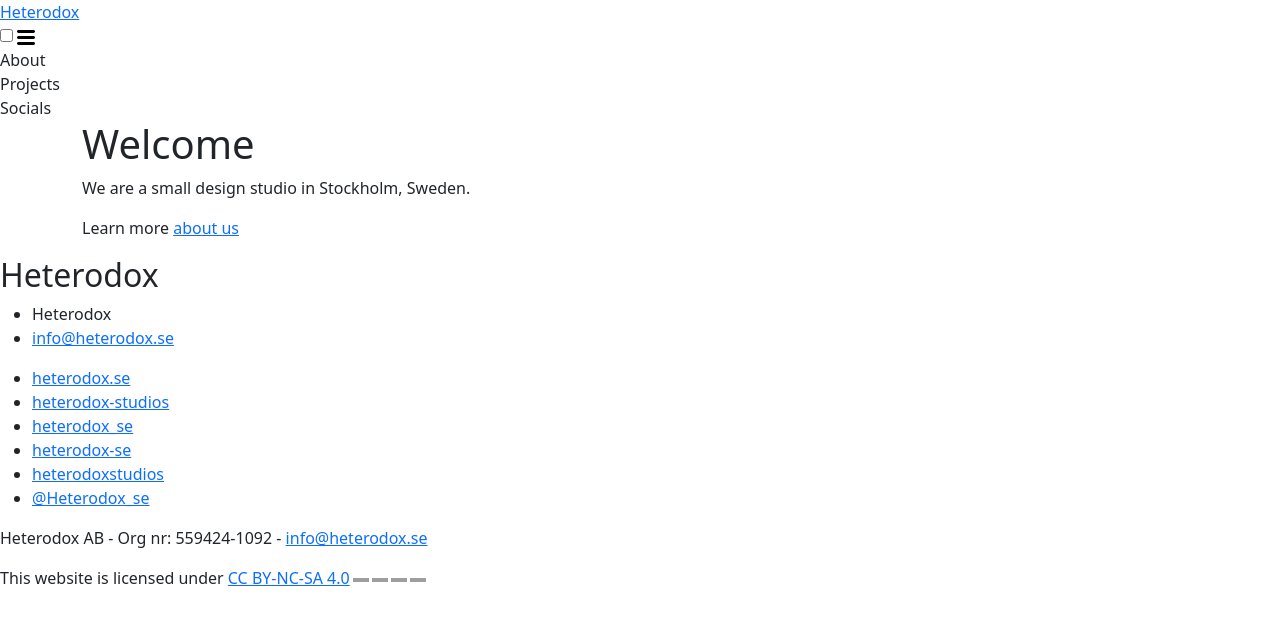
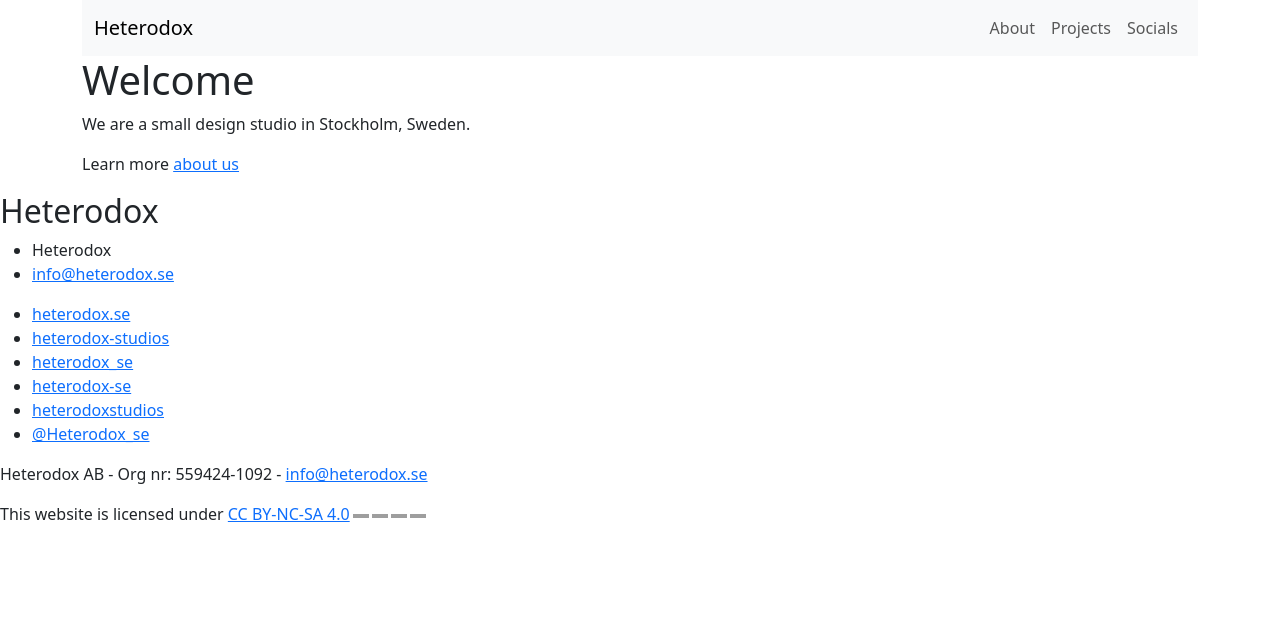
Before and after one commit to heterodox-studios/heterodox-studios.github.io, a Jekyll site: the page built from index.md, in a window 1280 px wide. Shown: the top 625 px of the page. Built offline with Jekyll 4.4.1, drawn with Linux system fonts in a browser that asks for light colours; grey boxes are pictures that could not be loaded.

Commit message:
nav menu to bootstrap

```diff
--- a/_includes/header.html
+++ b/_includes/header.html
@@ -1,30 +1,37 @@
-<header class="site-header" role="banner">
+<header class="" role="">
 
-  <div class="wrapper">
+  <div class="container">
     {%- assign default_paths = site.pages | map: "path" -%}
     {%- assign page_paths = site.header_pages | default: default_paths -%}
-    <a class="site-title" rel="author" href="{{ "/" | relative_url }}">{{ site.title | escape }}</a>
+
 
     {%- if page_paths -%}
-      <nav class="site-nav">
-        <input type="checkbox" id="nav-trigger" class="nav-trigger" />
-        <label for="nav-trigger">
-          <span class="menu-icon">
-            <svg viewBox="0 0 18 15" width="18px" height="15px">
-              <path d="M18,1.484c0,0.82-0.665,1.484-1.484,1.484H1.484C0.665,2.969,0,2.304,0,1.484l0,0C0,0.665,0.665,0,1.484,0 h15.032C17.335,0,18,0.665,18,1.484L18,1.484z M18,7.516C18,8.335,17.335,9,16.516,9H1.484C0.665,9,0,8.335,0,7.516l0,0 c0-0.82,0.665-1.484,1.484-1.484h15.032C17.335,6.031,18,6.696,18,7.516L18,7.516z M18,13.516C18,14.335,17.335,15,16.516,15H1.484 C0.665,15,0,14.335,0,13.516l0,0c0-0.82,0.665-1.483,1.484-1.483h15.032C17.335,12.031,18,12.695,18,13.516L18,13.516z"/>
-            </svg>
-          </span>
-        </label>
+    <nav class="navbar navbar-expand-lg bg-body-tertiary">
+      <div class="container-fluid">
 
-        <div class="trigger">
+        <a class="navbar-brand" href="{{ " /" | relative_url }}">{{ site.title | escape }}</a>
+
+        <button class="navbar-toggler" type="button" data-bs-toggle="collapse" data-bs-target="#navbarSupportedContent"
+          aria-controls="navbarSupportedContent" aria-expanded="false" aria-label="Toggle navigation">
+          <span class="navbar-toggler-icon"></span>
+        </button>
+
+        <div class="collapse navbar-collapse" id="navbarSupportedContent">
+          <ul class="navbar-nav ms-auto mb-2 mb-lg-0">
+
             {%- for path in page_paths -%}
               {%- assign my_page = site.pages | where: "path", path | first -%}
               {%- if my_page.title -%}
-            <a class="page-link" href="{{ my_page.url | relative_url }}">{{ my_page.title | escape }}</a>
+                <li class="nav-item">
+                  <a class="nav-link" href="{{ my_page.url | relative_url }}">{{ my_page.title | escape }}</a>
+                </li>
               {%- endif -%}
             {%- endfor -%}
+          </ul>
+        </div>
       </div>
     </nav>
     {%- endif -%}
+
     </div>
 </header>
```
Lines whose indentation alone changed are shown as unchanged.
